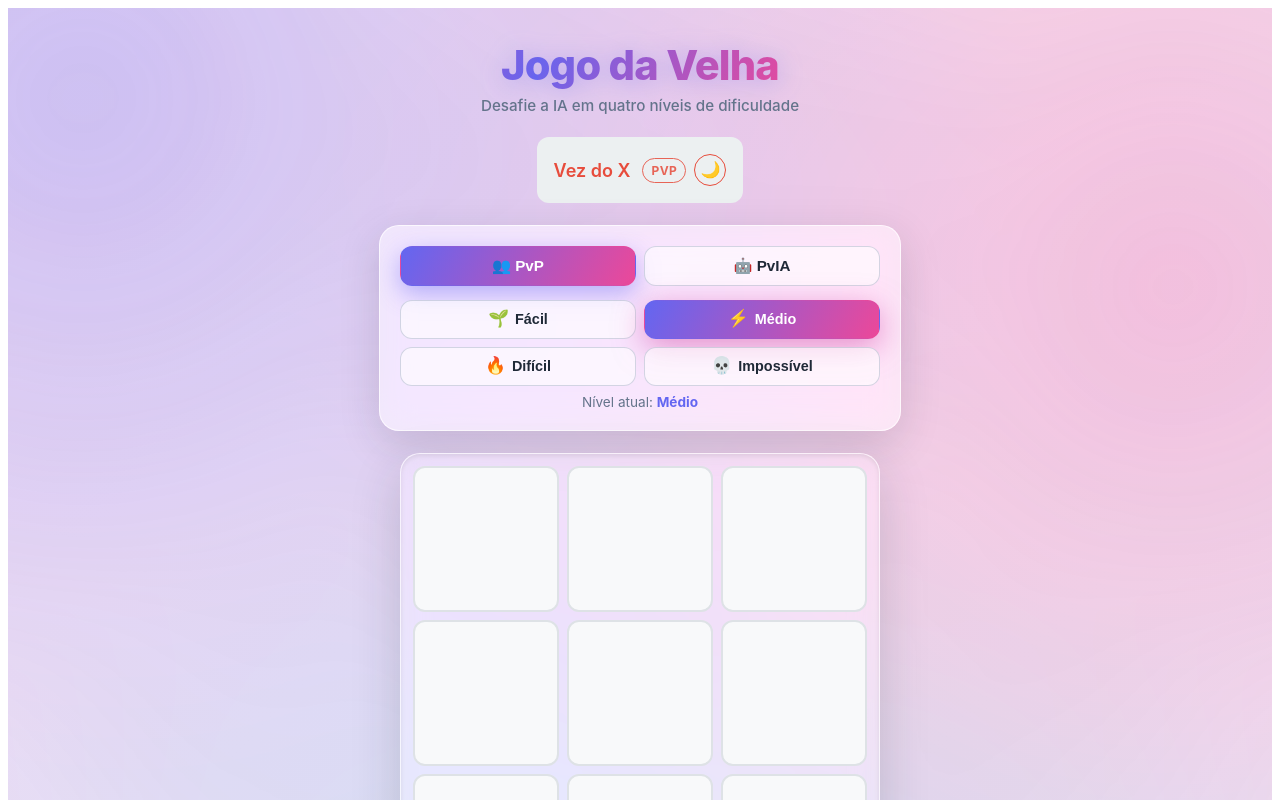
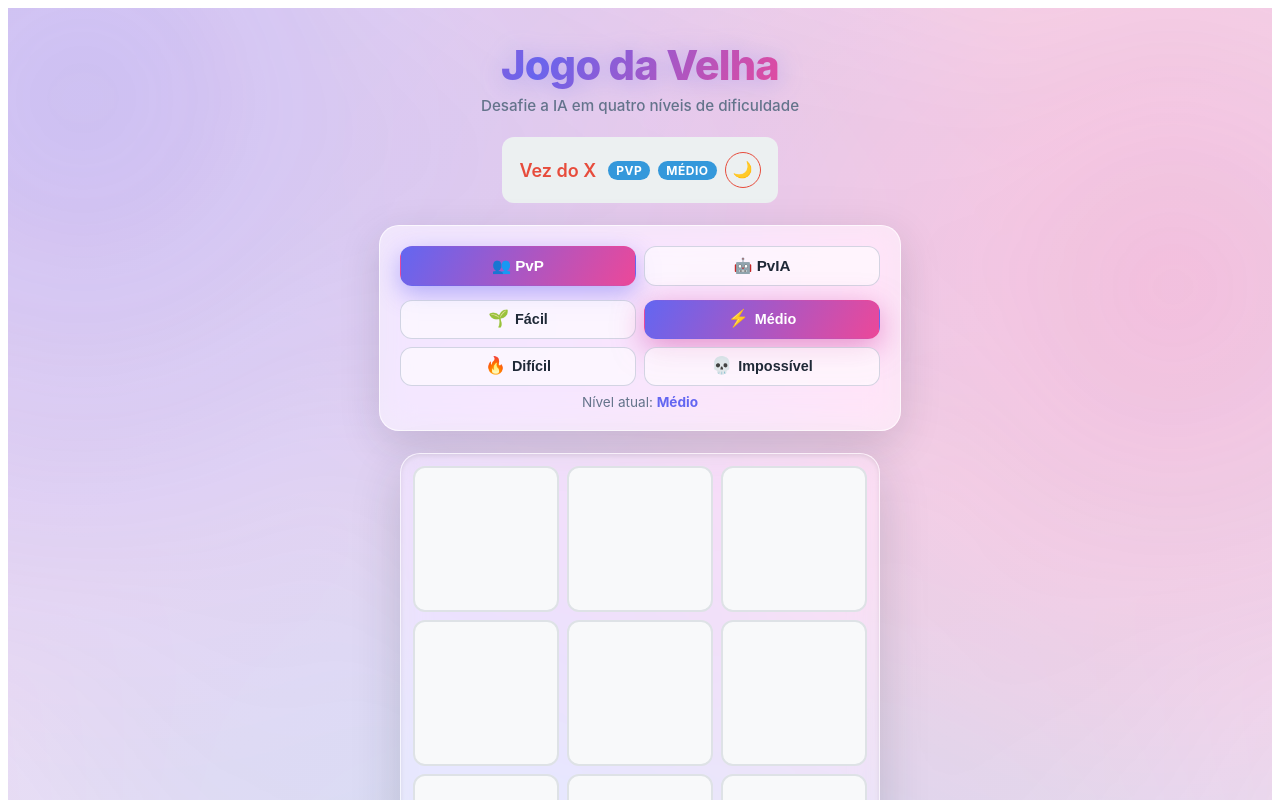
Before and after one commit to Marcelo-Marcos999/teste-estudio, a React (Vite) app: page / in a window 1280 px wide. Shown: the top 800 px of the page. Built offline with nearby package versions, Linux system fonts and the light colour scheme.

Commit message:
feat: update src/components/StatusBar.jsx

```diff
--- a/src/components/StatusBar.jsx
+++ b/src/components/StatusBar.jsx
@@ -2,7 +2,10 @@ import styles from './StatusBar.module.css';
 
 const messageStyle = {
   flex: 1,
-  textAlign: 'center',
+  display: 'inline-flex',
+  alignItems: 'center',
+  justifyContent: 'center',
+  gap: '8px',
 };
 
 const actionsStyle = {
@@ -12,33 +15,21 @@ const actionsStyle = {
   marginLeft: 'auto',
 };
 
-const modeBadgeStyle = {
-  fontSize: '0.75rem',
-  fontWeight: 700,
-  letterSpacing: '0.5px',
-  textTransform: 'uppercase',
-  padding: '4px 8px',
-  borderRadius: '999px',
-  border: '1px solid currentColor',
-  opacity: 0.85,
-  whiteSpace: 'nowrap',
+const spinnerStyle = {
+  display: 'inline-block',
+  width: '14px',
+  height: '14px',
+  borderRadius: '50%',
+  border: '2px solid currentColor',
+  borderTopColor: 'transparent',
+  animation: 'statusBarSpin 0.8s linear infinite',
 };
 
-const themeButtonStyle = {
-  display: 'inline-flex',
-  alignItems: 'center',
-  justifyContent: 'center',
-  width: '32px',
-  height: '32px',
-  padding: 0,
-  fontSize: '1rem',
-  lineHeight: 1,
-  cursor: 'pointer',
-  borderRadius: '50%',
-  border: '1px solid currentColor',
-  background: 'transparent',
-  color: 'inherit',
-  transition: 'background-color 0.2s ease, color 0.2s ease, transform 0.2s ease',
+const DIFFICULTY_LABELS = {
+  easy: 'Fácil',
+  medium: 'Médio',
+  hard: 'Difícil',
+  impossible: 'Impossível',
 };
 
 function StatusBar({
@@ -49,6 +40,8 @@ function StatusBar({
   onToggleTheme,
   toggleTheme,
   gameMode,
+  difficulty,
+  isAiThinking,
 }) {
   const handleToggleTheme = onToggleTheme || toggleTheme || (() => {});
 
@@ -58,30 +51,45 @@ function StatusBar({
     if (winner === 'draw') {
       message = 'Empate!';
       stateClass = styles['statusBar--draw'];
+    } else if (gameMode === 'pvai') {
+      message = winner === 'O' ? 'IA venceu!' : 'Você venceu!';
+      stateClass = winner === 'X' ? styles['statusBar--xWin'] : styles['statusBar--oWin'];
     } else {
       message = `${winner} venceu!`;
       stateClass = winner === 'X' ? styles['statusBar--xWin'] : styles['statusBar--oWin'];
     }
+  } else if (isAiThinking) {
+    message = 'IA pensando...';
+    stateClass = styles['statusBar--oTurn'];
   } else {
-    message = `Vez do ${currentPlayer}`;
+    message = gameMode === 'pvai' ? 'Sua vez' : `Vez do ${currentPlayer}`;
     stateClass = currentPlayer === 'X' ? styles['statusBar--xTurn'] : styles['statusBar--oTurn'];
   }
 
   const modeLabel = gameMode === 'pvai' ? 'PvIA' : 'PvP';
+  const difficultyLabel = DIFFICULTY_LABELS[difficulty] || '—';
   const isDark = theme === 'dark';
 
   return (
     <div className={`${styles.statusBar} ${stateClass}`}>
+      <style>{'@keyframes statusBarSpin { to { transform: rotate(360deg); } }'}</style>
       <span style={messageStyle} aria-live="polite" aria-atomic="true">
-        {message}
+        {isAiThinking && <span style={spinnerStyle} aria-hidden="true" />}
+        <span>{message}</span>
       </span>
       <div style={actionsStyle}>
-        <span style={modeBadgeStyle} aria-label={`Modo de jogo: ${modeLabel}`}>
+        <span className={styles.modeBadge} aria-label={`Modo de jogo: ${modeLabel}`}>
           {modeLabel}
+        </span>
+        <span
+          className={styles.modeBadge}
+          aria-label={`Nível de dificuldade: ${difficultyLabel}`}
+        >
+          {difficultyLabel}
         </span>
         <button
           type="button"
-          style={themeButtonStyle}
+          className={styles.themeButton}
           onClick={handleToggleTheme}
           aria-label={isDark ? 'Ativar tema claro' : 'Ativar tema escuro'}
           title={isDark ? 'Tema claro' : 'Tema escuro'}
```
